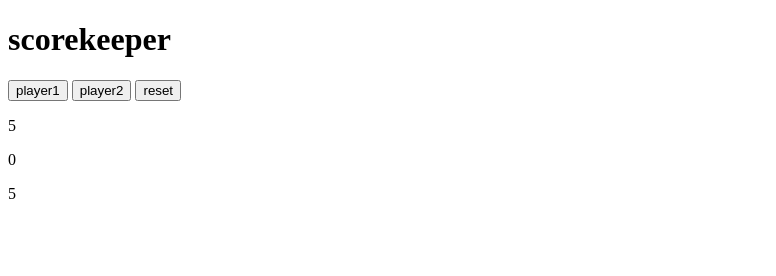
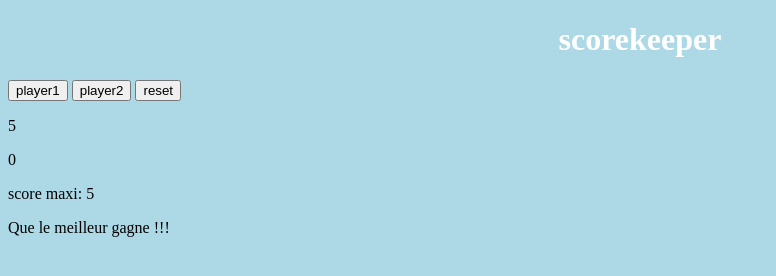
Before and after one commit to hocineyeddou/sorekeeper, a plain HTML site: page index.html in a window 1280 px wide. Shown: the whole page, without its empty margins (0-776 px from the left). Drawn offline with Linux system fonts and the light colour scheme.

Commit message:
12modification

```diff
--- a/index.html
+++ b/index.html
@@ -9,7 +9,7 @@
 </head>
 <body>
 
-<h1 class = h1>scorekeeper</h1>
+<h1 class = "h1">scorekeeper</h1>
 
     <button class = "btnPlayer1" onclick="scoreIncrement1()">player1</button>
     <button class = "btnPlayer2" onclick="scoreIncrement2()">player2</button>
@@ -19,10 +19,10 @@
 
     <p class="scorePlayer1">5</p>
     <p class="scorePlayer2">0</p>
-    <p class="maxScore">5</p>
+    <p class="maxScore"> score maxi: 5</p>
 
 
-
+<footer class="footer">Que le meilleur gagne !!!</footer>
 
     <script src="main.js"></script>
 </body>
--- a/style.css
+++ b/style.css
@@ -1,5 +1,18 @@
-.H1 {
 
-align-content: center;git add .
+body {
+    background-color: lightblue;
+  }
+
+
+H1 {
+color: white;
+text-align: center;
 
 }
+
+
+footer {
+
+
+
+}
```
